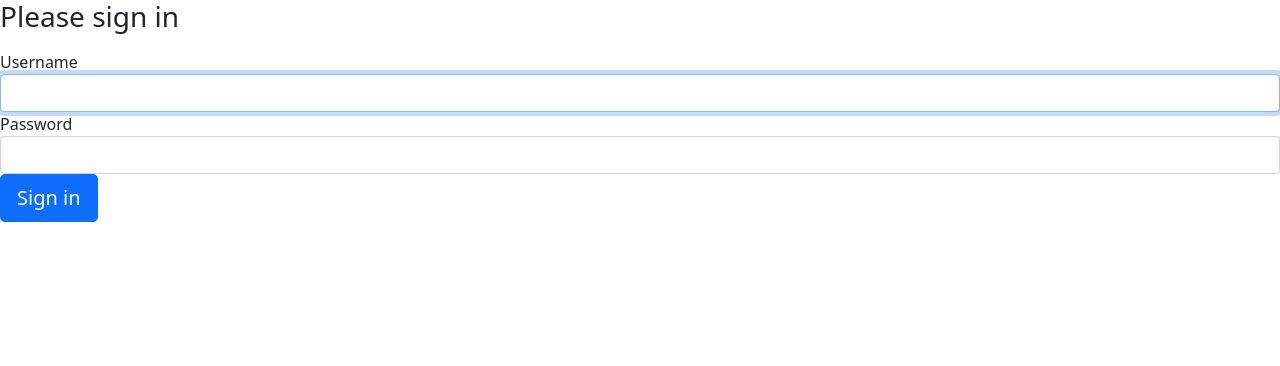
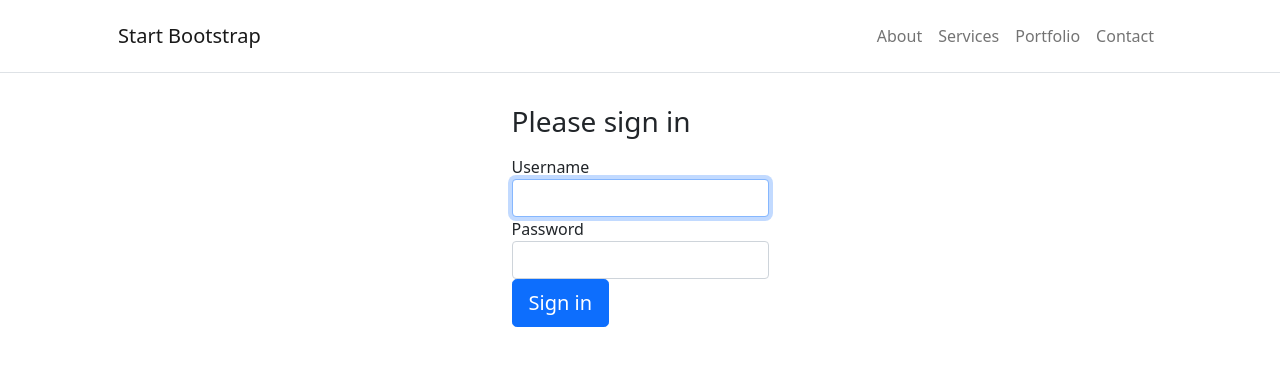
Before and after one commit to Mary-Clb/meet-my-dev, a Symfony app: template templates/security/login.html.twig in a window 1280 px wide. Shown: the top 366 px of the page. Run offline with Twig, Linux system fonts and the light colour scheme; the template is opened without the code that fills it, so the values that code supplies are empty; some libraries are stand-ins or nearby versions.

Commit message:
bidouillage front

```diff
--- a/templates/base.html.twig
+++ b/templates/base.html.twig
@@ -15,7 +15,10 @@
             {{ encore_entry_script_tags('app') }}
         {% endblock %}
     </head>
-    <body>
-        {% block body %}{% endblock %}
+    <body class="h-100">
+        {% include 'navbar.html.twig' %}
+        <div class="container">
+            {% block body %}{% endblock %}
+        </div>
     </body>
 </html>
--- /dev/null
+++ b/templates/navbar.html.twig
@@ -0,0 +1,14 @@
+<nav class="navbar navbar-expand-lg navbar-light py-3 border-bottom" id="mainNav">
+    <div class="container px-4 px-lg-5">
+        <a class="navbar-brand" href="#page-top">Start Bootstrap</a>
+        <button class="navbar-toggler navbar-toggler-right" type="button" data-bs-toggle="collapse" data-bs-target="#navbarResponsive" aria-controls="navbarResponsive" aria-expanded="false" aria-label="Toggle navigation"><span class="navbar-toggler-icon"></span></button>
+        <div class="collapse navbar-collapse" id="navbarResponsive">
+            <ul class="navbar-nav ms-auto my-2 my-lg-0">
+                <li class="nav-item"><a class="nav-link" href="#about">About</a></li>
+                <li class="nav-item"><a class="nav-link" href="#services">Services</a></li>
+                <li class="nav-item"><a class="nav-link" href="#portfolio">Portfolio</a></li>
+                <li class="nav-item"><a class="nav-link" href="#contact">Contact</a></li>
+            </ul>
+        </div>
+    </div>
+</nav>
--- a/templates/registration/register.html.twig
+++ b/templates/registration/register.html.twig
@@ -3,6 +3,7 @@
 {% block title %}Register{% endblock %}
 
 {% block body %}
+
 <h1>Créer un compte {{ type }}</h1>
 
     {{ form_start(registrationForm) }}
--- a/templates/security/login.html.twig
+++ b/templates/security/login.html.twig
@@ -1,8 +1,10 @@
 {% extends 'base.html.twig' %}
 
-{% block title %}Log in!{% endblock %}
+{% block title %}Log in!
+{% endblock %}
 
 {% block body %}
+	<div class="d-flex justify-content-center p-3 mt-3">
 		<form method="post">
 			{% if error %}
 				<div class="alert alert-danger">{{ error.messageKey|trans(error.messageData, 'security') }}</div>
@@ -10,7 +12,9 @@
 
 			{% if app.user %}
 				<div class="mb-3">
-            You are logged in as {{ app.user.userIdentifier }}, <a href="{{ path('app_logout') }}">Logout</a>
+					You are logged in as
+					{{ app.user.userIdentifier }},
+					<a href="{{ path('app_logout') }}">Logout</a>
 				</div>
 			{% endif %}
 
@@ -20,9 +24,7 @@
 			<label for="inputPassword">Password</label>
 			<input type="password" name="password" id="inputPassword" class="form-control" autocomplete="current-password" required>
 
-    <input type="hidden" name="_csrf_token"
-           value="{{ csrf_token('authenticate') }}"
-    >
+			<input type="hidden" name="_csrf_token" value="{{ csrf_token('authenticate') }}">
 
 			{#
 			        Uncomment this section and add a remember_me option below your firewall to activate remember me functionality.
@@ -39,4 +41,5 @@
 				Sign in
 			</button>
 		</form>
+	</div>
 {% endblock %}
```
Lines whose indentation alone changed are shown as unchanged.
